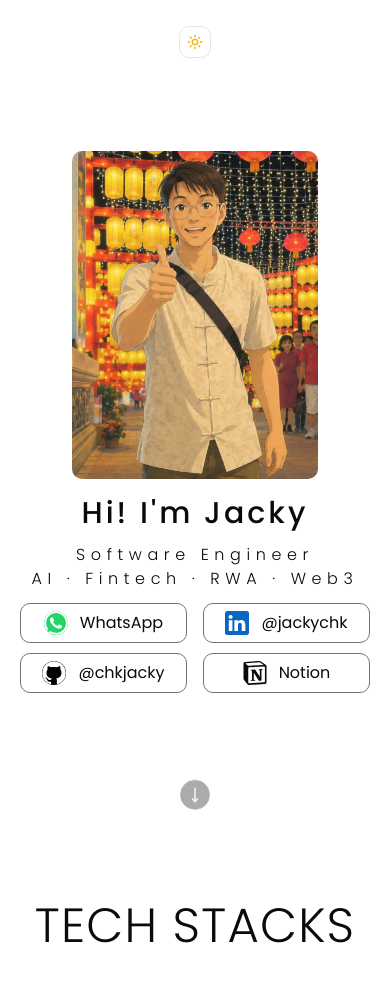
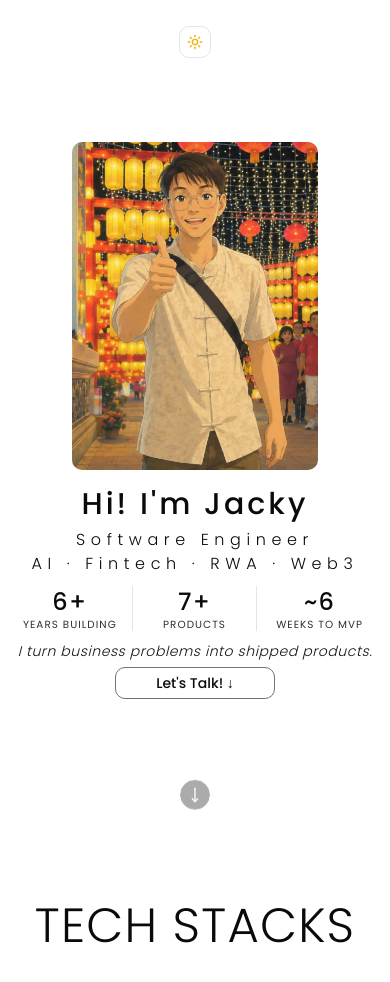
Before and after one commit to chkjacky/intro, a Next.js app: page / in a window 390 px wide. Shown: the top 982 px of the page. Built offline with nearby package versions, Linux system fonts and the light colour scheme.

Commit message:
feat(Intro): add proof stats and value line

```diff
--- a/src/components/Resume.tsx
+++ b/src/components/Resume.tsx
@@ -147,7 +147,10 @@ export default function Resume() {
           View Résumé Externally
         </Link>
 
-        <div className="flex w-full flex-col items-center justify-center gap-y-1.5 text-center lg:w-1/2">
+        <div
+          id="contacts"
+          className="flex w-full scroll-mt-10 flex-col items-center justify-center gap-y-1.5 text-center lg:w-1/2"
+        >
           <p className="text-lg font-medium tracking-widest">
             Feel Free to <br /> Reach Out / Read More <br /> Via
           </p>
--- a/src/components/v2.tsx
+++ b/src/components/v2.tsx
@@ -1,8 +1,9 @@
 import { Mouse, MoveDown } from "lucide-react";
 import Image from "next/image";
-import { useEffect, useRef, type RefObject } from "react";
+import { useEffect, useRef, useState, type RefObject } from "react";
 
 import { Button } from "@/components/ui/button";
+import { INTRO, type ProofStat } from "@/content/impact";
 
 import AIAgentArcade from "./arcades/AIAgentArcade";
 import VolksmarketArcade from "./arcades/VolksmarketArcade";
@@ -301,9 +302,9 @@ function Intro() {
           </div>
         </div>
 
-        <div className="mt-4 flex w-full flex-col items-center justify-center gap-y-3 text-center lg:w-1/2">
+        <div className="mt-4 flex w-full flex-col items-center justify-center gap-y-1.5 text-center lg:w-1/2 lg:gap-y-3">
           <p className="text-3xl font-medium tracking-widest lg:text-4xl">
-            Hi! I'm Jacky
+            Hi! I&apos;m Jacky
           </p>
 
           <p className="text-base font-light tracking-[.35em]">
@@ -312,7 +313,31 @@ function Intro() {
             AI · Fintech · RWA · Web3
           </p>
 
-          <Contacts />
+          <ProofStats />
+
+          <p className="text-foreground/95 text-sm font-light tracking-[.04em] italic sm:max-w-md sm:text-base">
+            {INTRO.valueLine}
+          </p>
+
+          <div className="hidden lg:block lg:min-w-full">
+            <Contacts />
+          </div>
+
+          <div className="mb-0.5 block lg:hidden">
+            <Button
+              title={`View Contacts`}
+              onClick={(e) => {
+                e.preventDefault();
+                document
+                  .getElementById("contacts")
+                  ?.scrollIntoView({ behavior: "smooth" });
+                history.replaceState(null, "", "#contacts");
+              }}
+              className="text-foreground border-muted-foreground dark:border-chart-4 dark:active:text-foreground border bg-transparent px-10 hover:cursor-pointer hover:bg-transparent hover:text-blue-600 hover:underline hover:underline-offset-3 active:border-blue-600 active:bg-blue-600 active:text-white sm:border-0 sm:active:bg-transparent dark:hover:text-blue-500"
+            >
+              Let&apos;s Talk! ↓
+            </Button>
+          </div>
         </div>
       </div>
 
@@ -320,6 +345,74 @@ function Intro() {
     </section>
   );
 }
+
+/**
+ * CLAUDE
+ */
+/**
+ * Counts from 0 up to `value` once, on page load. The static HTML already holds
+ * the final number, so it reads correctly before JS loads and with reduced
+ * motion. Screen readers get the final number only, not every step.
+ */
+function CountUp({ value, prefix = "", suffix = "" }: ProofStat) {
+  const [display, setDisplay] = useState(value);
+
+  useEffect(() => {
+    if (window.matchMedia("(prefers-reduced-motion: reduce)").matches) return;
+
+    const DURATION_MS = 1200;
+    let frame = 0;
+    let start = 0;
+
+    const tick = (now: number) => {
+      if (!start) start = now;
+      const t = Math.min((now - start) / DURATION_MS, 1);
+      // ease-out cubic: fast at first, settling onto the final number
+      setDisplay(Math.round(value * (1 - Math.pow(1 - t, 3))));
+      if (t < 1) frame = requestAnimationFrame(tick);
+    };
+
+    frame = requestAnimationFrame(tick);
+    return () => cancelAnimationFrame(frame);
+  }, [value]);
+
+  return (
+    <>
+      <span aria-hidden="true" className="tabular-nums">
+        {prefix}
+        {display}
+        {suffix}
+      </span>
+
+      <span className="sr-only">
+        {prefix}
+        {value}
+        {suffix}
+      </span>
+    </>
+  );
+}
+
+function ProofStats() {
+  return (
+    <dl className="divide-border my-1 grid w-full grid-cols-3 divide-x sm:max-w-md">
+      {INTRO.stats.map((stat) => (
+        <div key={stat.label} className="flex flex-col-reverse px-2">
+          <dt className="text-foreground/85 text-[0.65rem] leading-tight tracking-widest uppercase sm:text-xs">
+            {stat.label}
+          </dt>
+
+          <dd className="text-2xl font-medium tracking-wider sm:text-3xl">
+            <CountUp {...stat} />
+          </dd>
+        </div>
+      ))}
+    </dl>
+  );
+}
+/**
+ * END OF CLAUDE
+ */
 
 type TechStack = {
   text: string;
--- /dev/null
+++ b/src/content/impact.ts
@@ -0,0 +1,32 @@
+/**
+ * CLAUDE
+ */
+/**
+ * Business-facing copy for the site. Every number here is shown to visitors,
+ * so replace each `TODO` with your real figure (a rough estimate is fine)
+ * before pushing to `main`.
+ */
+
+export type ProofStat = {
+  /** Number the stat counts up to */
+  value: number;
+  /** Shown before the number, e.g. "~" for an estimate */
+  prefix?: string;
+  /** Shown after the number, e.g. "+" */
+  suffix?: string;
+  /** Keep to 2–3 words so three stats fit side by side on a phone */
+  label: string;
+};
+
+export const INTRO = {
+  valueLine: "I turn business problems into shipped products.",
+
+  stats: [
+    { value: 6, suffix: "+", label: "Years building" },
+    { value: 7, suffix: "+", label: "Products" },
+    { value: 6, prefix: "~", label: "Weeks to MVP" },
+  ] satisfies ProofStat[],
+};
+/**
+ * END OF CLAUDE
+ */
```
